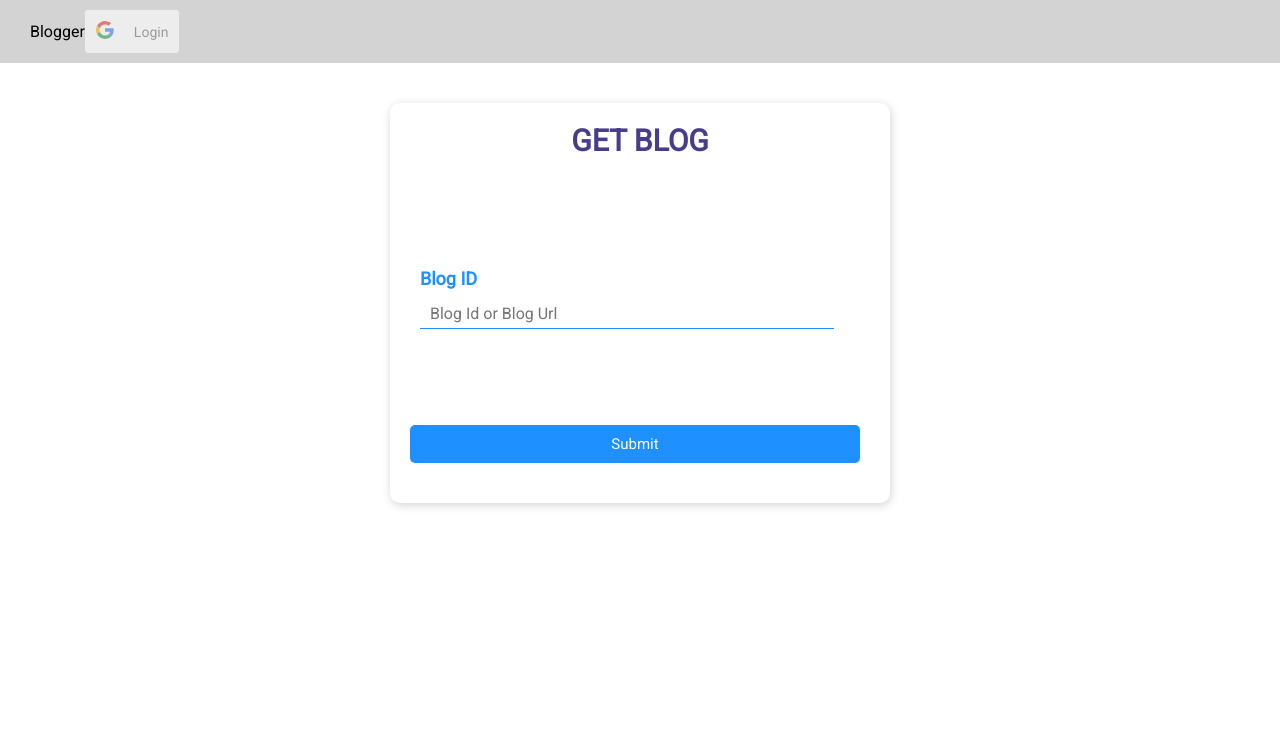
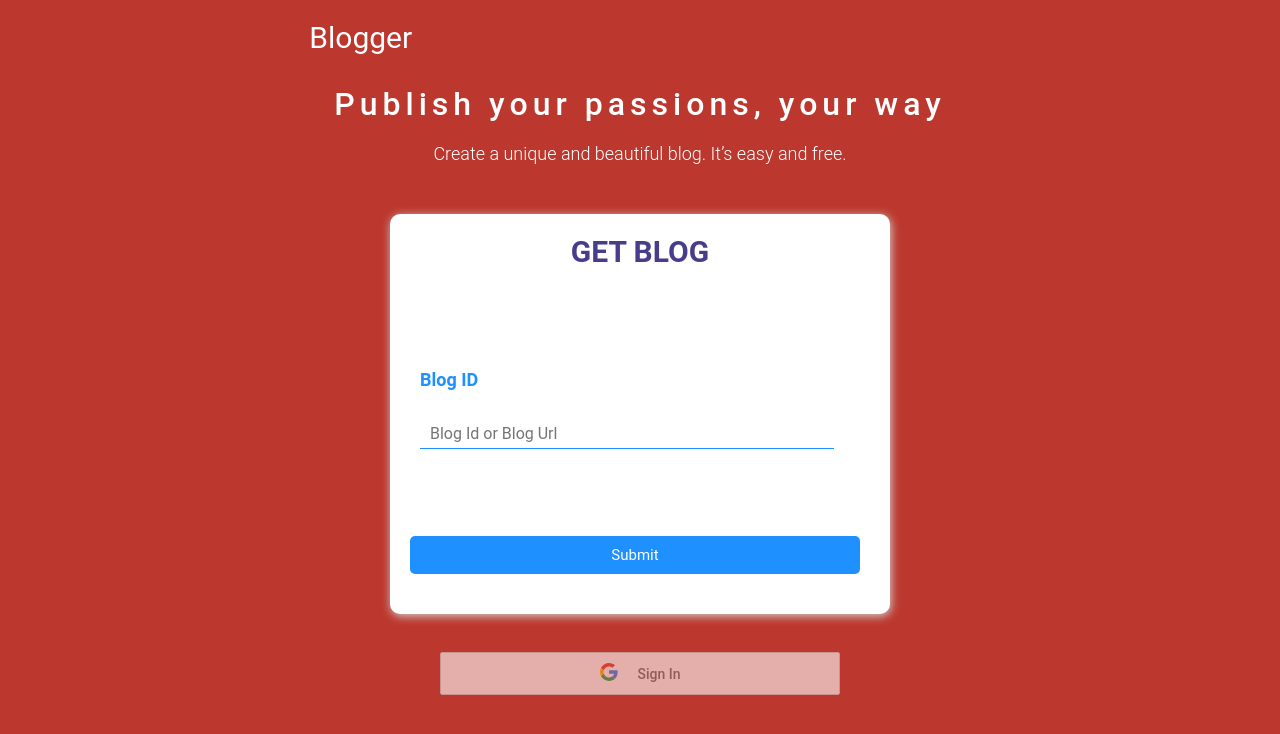
Before and after one commit to amit1884/Blogger, a React (Create React App) app: page / in a window 1280 px wide. Shown: the top 734 px of the page. Built offline with nearby package versions, Linux system fonts and the light colour scheme; no server answers.

Commit message:
some styles added

```diff
--- a/src/App.js
+++ b/src/App.js
@@ -2,6 +2,7 @@
 import { BrowserRouter, Routes, Route } from "react-router-dom";
 import Home from "./Pages/Home";
 import "./assets/styles/common.css";
+import Blogs from "./Pages/Blogs";
 
 function App() {
   return (
@@ -9,6 +10,9 @@
       <Routes>
         <Route path="/" element={<Home />} />
       </Routes>
+      <Routes>
+        <Route path="/blogs" element={<Blogs />} />
+      </Routes>
     </BrowserRouter>
   );
 }
--- /dev/null
+++ b/src/Components/BlogDetails.js
@@ -0,0 +1,7 @@
+import React from "react";
+
+function BlogDetails() {
+  return <div className="blog-section">BlogDetails</div>;
+}
+
+export default BlogDetails;
--- a/src/Components/GetBlogForm.js
+++ b/src/Components/GetBlogForm.js
@@ -7,7 +7,14 @@
       <form onSubmit={props.getBlog}>
         <label htmlFor="blogId">Blog ID</label>
         <br />
-        <input type="text" placeholder="Blog Id or Blog Url" id="blogId" />
+        <br />
+        <input
+          type="text"
+          placeholder="Blog Id or Blog Url"
+          id="blogId"
+          value={props.blogId}
+          onChange={(e) => props.setBlogId(e.target.value)}
+        />
         <br />
         <button type="submit" className="btn">
           Submit
--- a/src/Components/Header.js
+++ b/src/Components/Header.js
@@ -1,24 +1,16 @@
 import React from "react";
-import GoogleLogin from "react-google-login";
 import "../assets/styles/headerStyle.css";
-function Header() {
-  const responseGoogle = (response) => {
-    console.log(response);
-  };
+function Header(props) {
   return (
-    <div className="header-container d-flex align-items-center">
+    <div
+      className={`header-container d-flex align-items-center justify-content-around ${
+        props.className ? props.className : ""
+      }`}
+    >
       <div className="brand">
         <p>Blogger</p>
       </div>
-      <div className="links">
-        <GoogleLogin
-          clientId={process.env.REACT_APP_CLIENT_ID}
-          buttonText="Login"
-          onSuccess={responseGoogle}
-          onFailure={responseGoogle}
-          cookiePolicy={"single_host_origin"}
-        />
-      </div>
+      <div className="links"></div>
     </div>
   );
 }
--- /dev/null
+++ b/src/Components/MainHeading.js
@@ -0,0 +1,14 @@
+import React from "react";
+
+function MainHeading() {
+  return (
+    <div className="d-flex flex-column align-items-center main-container">
+      <h1 className="lg-heading">Publish your passions, your way</h1>
+      <h2 className="sm-heading">
+        Create a unique and beautiful blog. It’s easy and free.
+      </h2>
+    </div>
+  );
+}
+
+export default MainHeading;
--- /dev/null
+++ b/src/Components/PostsList.js
@@ -0,0 +1,7 @@
+import React from "react";
+
+function PostsList() {
+  return <div className="posts-section">Post List</div>;
+}
+
+export default PostsList;
--- a/src/Pages/Blogs.js
+++ b/src/Pages/Blogs.js
@@ -1,7 +1,20 @@
 import React from "react";
+import BlogDetails from "../Components/BlogDetails";
+import Container from "../Components/Container";
+import Header from "../Components/Header";
+import PostsList from "../Components/PostsList";
 
 function Blogs() {
-  return <div>Blog</div>;
+  return (
+    <Container className="d-flex flex-column bg-secondary">
+      <Header className="header-container-dark" />
+      <hr />
+      <main className="d-flex main">
+        <BlogDetails />
+        <PostsList />
+      </main>
+    </Container>
+  );
 }
 
 export default Blogs;
--- a/src/Pages/Home.js
+++ b/src/Pages/Home.js
@@ -1,32 +1,51 @@
-import React from "react";
-import { BACKEND_URL, API_KEY } from "../assets/helper/helper";
+import React, { useState } from "react";
+import GoogleLogin from "react-google-login";
 import Container from "../Components/Container";
 import GetBlogForm from "../Components/GetBlogForm";
 import Header from "../Components/Header";
+import MainHeading from "../Components/MainHeading";
+// import BgImg from "../assets/images/1.png";
+import "../assets/styles/style.css";
+
 function Home() {
-  console.log();
-  const postsUrl = `${BACKEND_URL}2399953/posts?key=${API_KEY}`;
-  const blogUrl = `${BACKEND_URL}2399953?key=${API_KEY}`;
-  const getPosts = async () => {
-    const response = await fetch(postsUrl);
-    const data = await response.json();
+  const [blogId, setBlogId] = useState("");
+  // const postsUrl = `${BACKEND_URL}2399953/posts?key=${API_KEY}`;
 
-    console.log(data);
+  const responseGoogle = (response) => {
+    console.log(response);
   };
 
   const getBlog = async (e) => {
     e.preventDefault();
-    const res = await fetch(blogUrl);
-    const dat = await res.json();
-
-    console.log(dat);
+    if (blogId !== "") {
+      const blogUrl = `${process.env.REACT_APP_BACKEND_URL}${blogId}?key=${process.env.REACT_APP_API_KEY}`;
+      const res = await fetch(blogUrl);
+      const dat = await res.json();
+      console.log(dat);
+    }
   };
 
   return (
     <>
-      <Header />
-      <Container className="d-flex  align-items-center flex-column">
-        <GetBlogForm getBlog={getBlog} />
+      <Container className="d-flex  align-items-center flex-column bg-red">
+        <Header />
+        <MainHeading />
+        <GetBlogForm getBlog={getBlog} blogId={blogId} setBlogId={setBlogId} />
+        <br />
+        <br />
+        <div>
+          <GoogleLogin
+            clientId={process.env.REACT_APP_CLIENT_ID}
+            buttonText="Sign In"
+            onSuccess={responseGoogle}
+            onFailure={responseGoogle}
+            cookiePolicy={"single_host_origin"}
+            className="google-btn"
+          />
+        </div>
+        {/* <div className="d-flex justify-content-center">
+          <img src={BgImg} alt="" className="home-img" />
+        </div> */}
       </Container>
     </>
   );
--- a/src/assets/styles/common.css
+++ b/src/assets/styles/common.css
@@ -1,5 +1,3 @@
-@import url("https://fonts.googleapis.com/css2?family=Roboto&display=swap");
-
 * {
   margin: 0;
   padding: 0;
@@ -9,7 +7,7 @@
 }
 .container {
   width: 100%;
-  min-height: 90vh;
+  min-height: 100vh;
   padding: 10px 40px;
 }
 .d-flex {
@@ -21,6 +19,24 @@
 .align-items-center {
   align-items: center;
 }
+.justify-content-around {
+  justify-content: space-around;
+}
 .flex-column {
   flex-direction: column;
 }
+
+.google-btn {
+  width: 400px;
+  border: 1px solid lightgray !important;
+  text-align: center;
+  justify-content: center;
+  box-shadow: 1px 1px 10px lightgray;
+}
+
+.bg-red {
+  background-color: #bc382e;
+}
+.bg-secondary {
+  background-color: lightgray;
+}
--- a/src/assets/styles/headerStyle.css
+++ b/src/assets/styles/headerStyle.css
@@ -1,6 +1,12 @@
 .header-container {
   width: 100vw;
-  background-color: lightgray;
-  color: #000;
+  background-color: transparent;
+  color: #fff;
   padding: 10px 30px;
 }
+.header-container-dark {
+  color: #000 !important;
+}
+.header-container .brand p {
+  font-size: 30px;
+}
--- /dev/null
+++ b/src/assets/styles/style.css
@@ -0,0 +1,31 @@
+.main-container {
+  width: 100%;
+  height: 100%;
+}
+.lg-heading {
+  color: #fff;
+  margin: 20px auto;
+  letter-spacing: 5px;
+  font-weight: 500;
+}
+.sm-heading {
+  color: #fff;
+  font-weight: 300;
+  font-size: 18px;
+  margin-bottom: 20px;
+}
+.home-img {
+  width: 90%;
+}
+.main {
+  width: 100vw;
+  padding: 10px;
+}
+.blog-section {
+  width: 30%;
+  height: 100%;
+  border-right: 1px solid lightgray;
+}
+.posts-section {
+  width: 70%;
+}
```
Also changed, not shown: src/assets/images/1.png (added).
